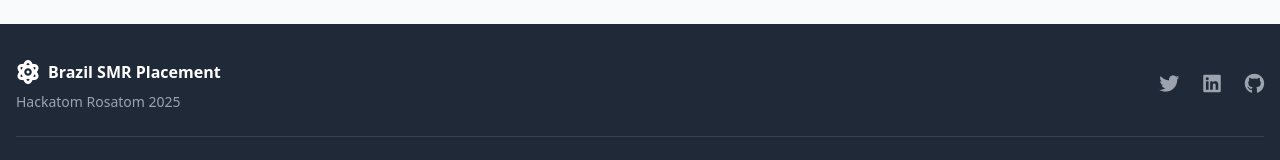
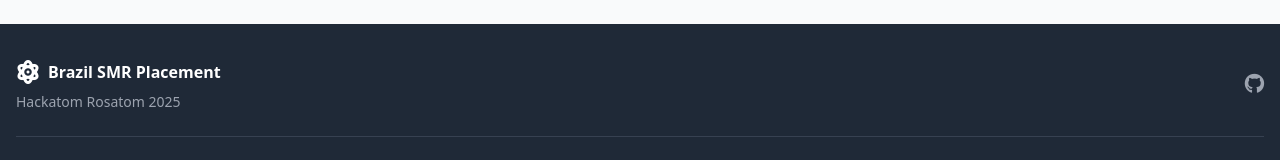
Before and after one commit to KeichiTS/Hackatom_2025, a plain HTML site: page index.html in a window 1280 px wide. Shown: the part 4146-4306 px from the top of the page. Drawn offline with nearby package versions, Linux system fonts and the light colour scheme.

Commit message:
remove tt and linkedln button

```diff
--- a/index.html
+++ b/index.html
@@ -373,8 +373,6 @@
                     <p class="text-sm text-gray-400 mt-1">Hackatom Rosatom 2025</p>
                 </div>
                 <div class="flex space-x-6">
-                    <a href="#" class="text-gray-400 hover:text-white"><i class="fab fa-twitter text-xl"></i></a>
-                    <a href="#" class="text-gray-400 hover:text-white"><i class="fab fa-linkedin text-xl"></i></a>
                     <a href="https://github.com/KeichiTS/Hackatom_2025" class="text-gray-400 hover:text-white"><i class="fab fa-github text-xl"></i></a>
                 </div>
             </div>
```
